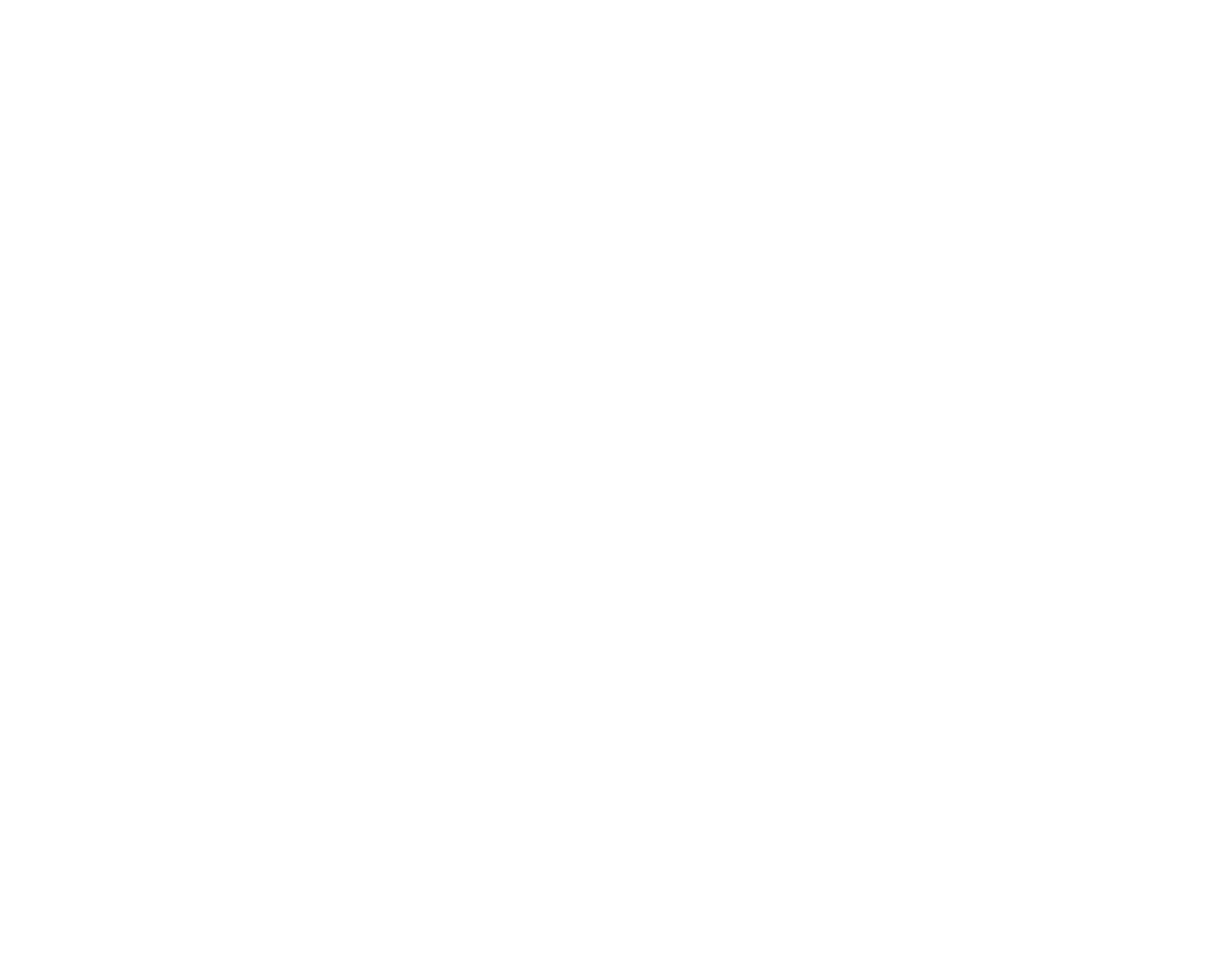
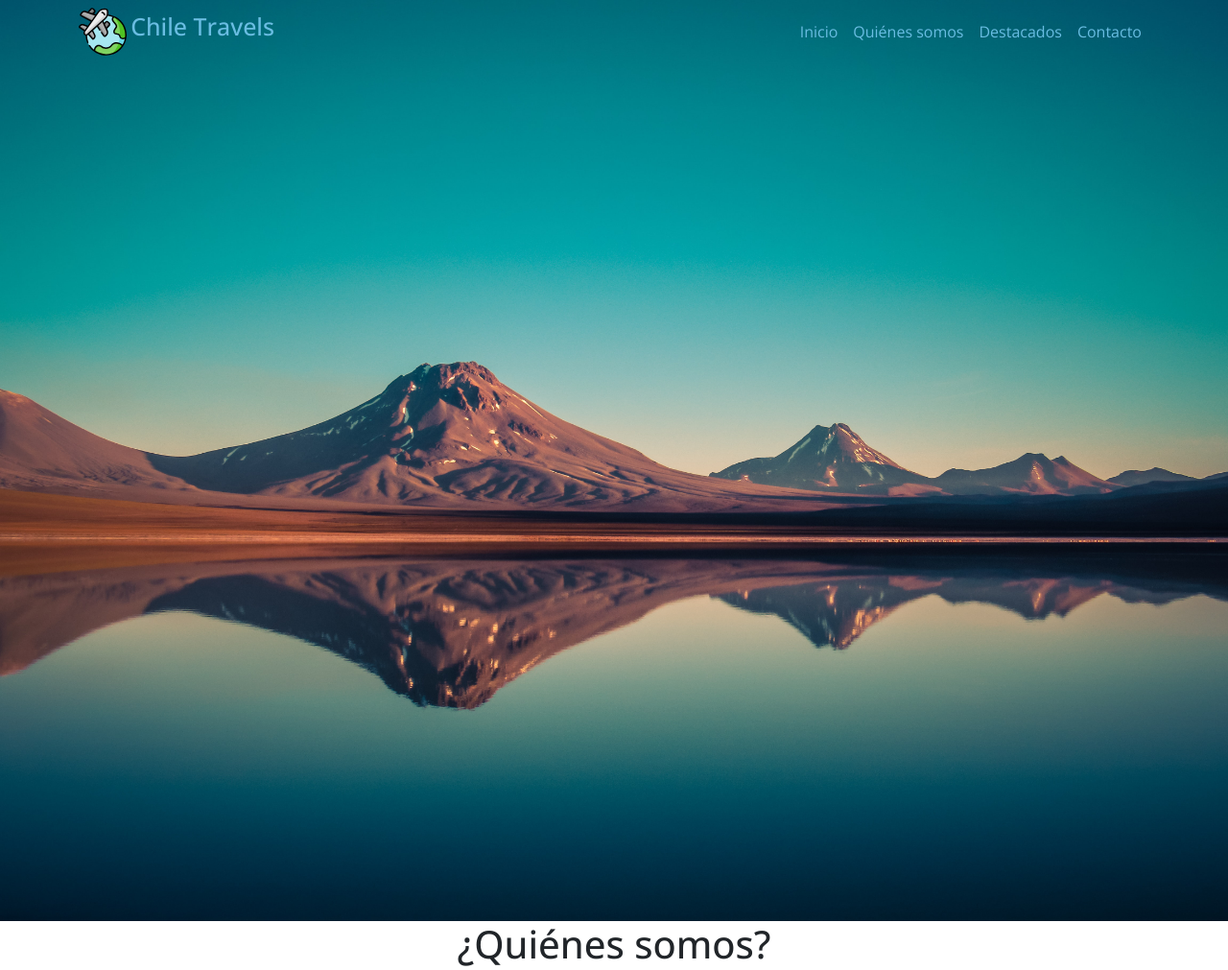
Before and after one commit to Rubensgld/viajesChile-repositorio, a plain HTML site: page index.html in a window 1280 px wide. Shown: the whole page at 96% size. Before the commit the page ends 800 px from the top, so only its background shows below. Drawn offline with nearby package versions, Linux system fonts and the light colour scheme.

Commit message:
navbar complete

```diff
--- a/assets/css/style.css
+++ b/assets/css/style.css
@@ -0,0 +1,45 @@
+body {
+    font-family: "Open Sans", sans-serif;
+    font-optical-sizing: auto;
+    font-weight: weight;
+    font-style: normal;
+    font-variation-settings:
+        "wdth" 100;
+}
+
+nav>div>div>img {
+    width: 50px;
+}
+
+nav>div>div>a {}
+
+.nav-link {
+    color: #6abde2;
+    font-weight: 150;
+    font-size: 150;
+}
+
+
+.navbar-brand {
+    font-size: 25px;
+    font-weight: 500;
+    color: #6abde2;
+
+}
+
+/* .sticky-top {
+    position: -webkit-sticky    ;
+    position: sticky;
+    top: 0;
+    z-index: 1020;
+} */
+
+.bg-img {
+    width: 100%;
+
+
+}
+
+h2 {
+    font-weight: 100;
+}
--- a/index.html
+++ b/index.html
@@ -1,14 +1,76 @@
-<!DOCTYPE html>
+<!doctype html>
 <html lang="es">
 
 <head>
-    <meta charset="UTF-8">
-    <meta name="viewport" content="width=device-width, initial-scale=1.0">
-    <title>Document</title>
+    <meta charset="utf-8">
+    <meta name="viewport" content="width=device-width, initial-scale=1">
+    <meta name="author" content="Rubén Salgado">
+    <meta name="description" content="Landing page sobre viajes">
+    <title>Chile Travels</title>
+    <link href="https://cdn.jsdelivr.net/npm/bootstrap@5.3.2/dist/css/bootstrap.min.css" rel="stylesheet"
+        integrity="sha384-T3c6CoIi6uLrA9TneNEoa7RxnatzjcDSCmG1MXxSR1GAsXEV/Dwwykc2MPK8M2HN" crossorigin="anonymous">
+    <link rel="stylesheet" href="https://cdnjs.cloudflare.com/ajax/libs/font-awesome/6.5.1/css/all.min.css"
+        integrity="sha512-DTOQO9RWCH3ppGqcWaEA1BIZOC6xxalwEsw9c2QQeAIftl+Vegovlnee1c9QX4TctnWMn13TZye+giMm8e2LwA=="
+        crossorigin="anonymous" referrerpolicy="no-referrer" />
+
+    <link rel="shortcut icon" href="assets/img/viajes.svg">
+    <link rel="stylesheet" href="assets/css/style.css">
+    <link rel="preconnect" href="https://fonts.googleapis.com">
+    <link rel="preconnect" href="https://fonts.gstatic.com" crossorigin>
+    <link href="https://fonts.googleapis.com/css2?family=Open+Sans:ital,wght@0,300..800;1,300..800&display=swap"
+        rel="stylesheet">
+
 </head>
 
 <body>
 
+    <header>
+
+        <nav class="navbar navbar-expand-lg fixed-top">
+            <div class="container">
+                <div>
+                    <img src="assets/img/viajes.svg" alt="avión">
+                    <a class="navbar-brand" href="#">Chile Travels</a>
+                </div>
+                <button class="navbar-toggler" type="button" data-bs-toggle="collapse"
+                    data-bs-target="#navbarNavAltMarkup" aria-controls="navbarNavAltMarkup" aria-expanded="false"
+                    aria-label="Toggle navigation">
+                    <span class="navbar-toggler-icon"></span>
+                </button>
+                <div class="collapse navbar-collapse" id="navbarNavAltMarkup">
+                    <div class="navbar-nav ms-auto">
+                        <a class="nav-link" aria-current="page" href="#">Inicio</a>
+                        <a class="nav-link" href="#">Quiénes somos</a>
+                        <a class="nav-link" href="#">Destacados</a>
+                        <a class="nav-link" aria-disabled="true">Contacto</a>
+                    </div>
+                </div>
+            </div>
+        </nav>
+        <section>
+            <img src="assets/img/card2.jpg" class="bg-img">
+        </section>
+    </header>
+
+    <main>
+        <section class="principal text-center">
+            <h1>¿Quiénes somos?</h1>
+        </section>
+
+    </main>
+
+
+
+
+
+
+    <script src="https://cdn.jsdelivr.net/npm/bootstrap@5.3.2/dist/js/bootstrap.bundle.min.js"
+        integrity="sha384-C6RzsynM9kWDrMNeT87bh95OGNyZPhcTNXj1NW7RuBCsyN/o0jlpcV8Qyq46cDfL"
+        crossorigin="anonymous"></script>
+    <script src="https://code.jquery.com/jquery-3.7.1.min.js"
+        integrity="sha256-/JqT3SQfawRcv/BIHPThkBvs0OEvtFFmqPF/lYI/Cxo=" crossorigin="anonymous"></script>
+
+    <script src="assets/js/main.js"></script>
 </body>
 
 </html>
```
